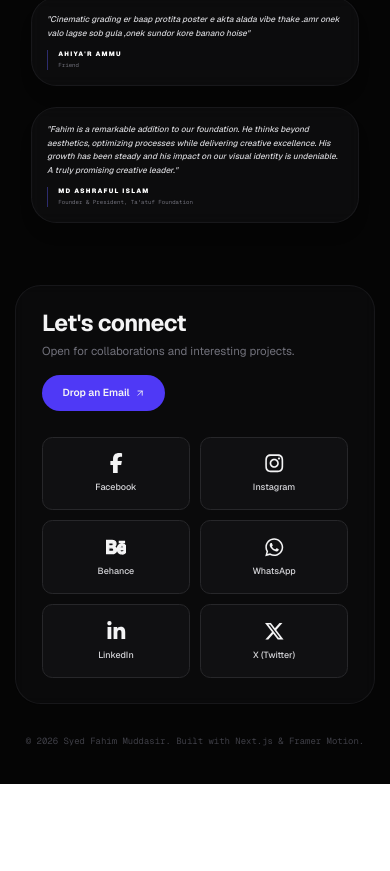
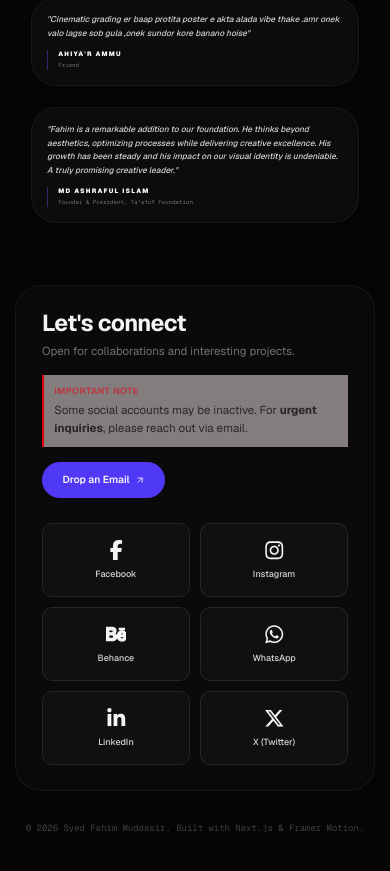
Before and after one commit to Fahim-hash/portfolio, a Next.js app: page / in a window 390 px wide. Shown: the part 6955-7826 px from the top of the page. Before the commit the page ends 7739 px from the top, so only its background shows below. Built offline with nearby package versions, Linux system fonts and the light colour scheme.

Commit message:
Update page.tsx

```diff
--- a/app/page.tsx
+++ b/app/page.tsx
@@ -107,7 +107,7 @@ const testimonials = [
             <div>
               <div className="flex items-center gap-3 mb-4">
                 <div className="w-2 h-2 bg-red-500 rounded-full animate-pulse" />
-                <h3 className="text-zinc-500 uppercase text-sm tracking-[0.3em] font-bold">Creative Designer</h3> <br />
+                <h3 className="text-zinc-500 uppercase text-sm tracking-[0.3em] font-bold">Creative Designer</h3><br/>
            <span className="text-red-600 uppercase text-sm tracking-[0.3em] font-black animate-pulse"> Currently in a Break </span>
               </div>
 
@@ -616,11 +616,21 @@ const testimonials = [
           variants={item}
           className="md:col-span-4 bg-zinc-900/30 border border-zinc-800/50 backdrop-blur-sm rounded-[2.5rem] p-10 mt-8"
         >
-          <div className="flex flex-col md:flex-row justify-between items-start md:items-center gap-6 mb-10">
-            <div>
-              <h2 className="text-4xl font-bold tracking-tight">Let's connect</h2>
-              <p className="text-zinc-500 text-lg mt-2">Open for collaborations and interesting projects.</p>
-            </div>
+         <div className="flex flex-col md:flex-row justify-between items-start md:items-center gap-6 mb-10">
+  <div>
+    <h2 className="text-4xl font-bold tracking-tight">Let's connect</h2>
+    <p className="text-zinc-500 text-lg mt-2">Open for collaborations and interesting projects.</p>
+
+    <div className="mt-6 p-4 border-l-4 border-red-600 bg-red-50/50">
+      <p className="text-red-600 font-bold uppercase tracking-wider text-sm animate-pulse">
+        Important Note
+      </p>
+      <p className="text-zinc-800 text-lg mt-1">
+        Some social accounts may be inactive. For <strong>urgent inquiries</strong>, please reach out via email.
+      </p>
+    </div>
+  </div>
+
             <a href="mailto:fahimnafiz70@gmail.com" className="px-8 py-4 bg-indigo-600 rounded-full font-semibold hover:bg-indigo-500 transition-colors flex items-center gap-2 group">
               Drop an Email
               <ArrowUpRight className="w-4 h-4 group-hover:translate-x-1 group-hover:-translate-y-1 transition-transform" />
```
